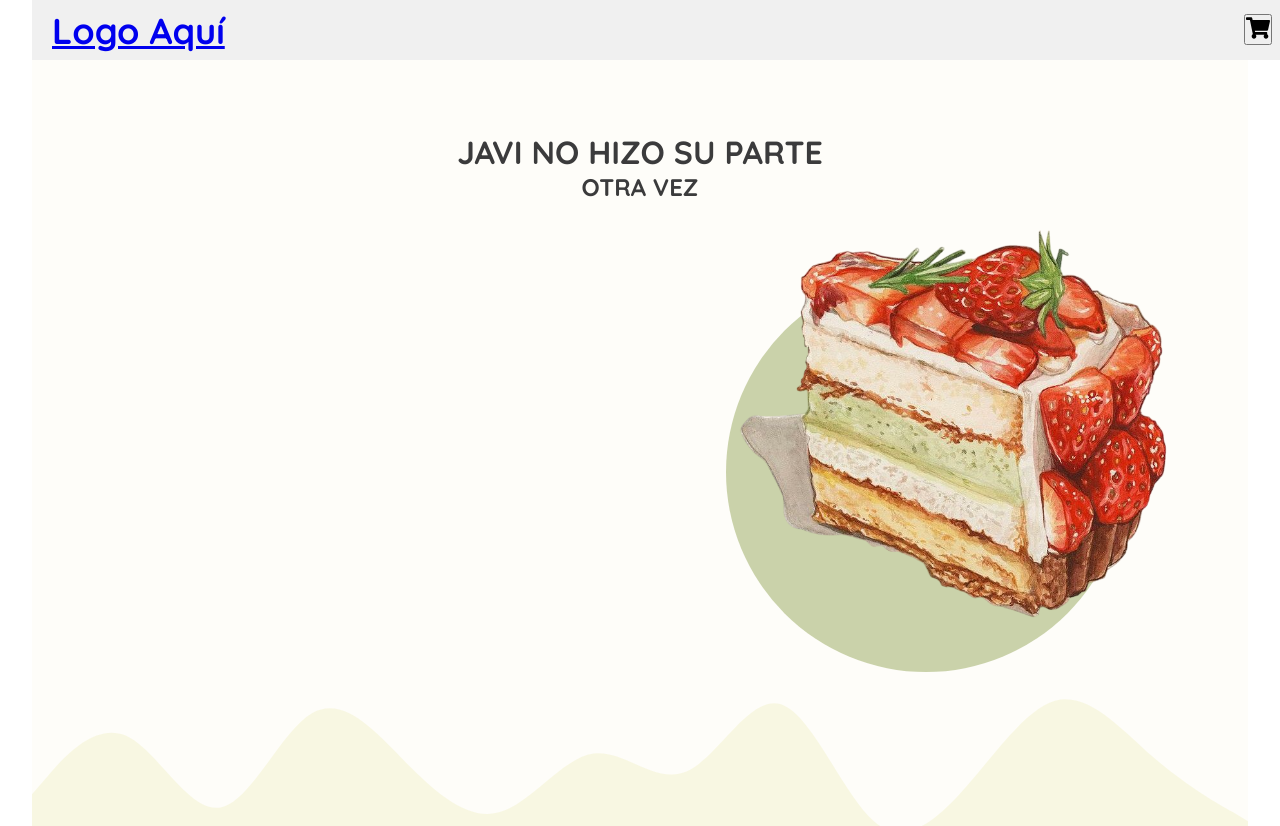
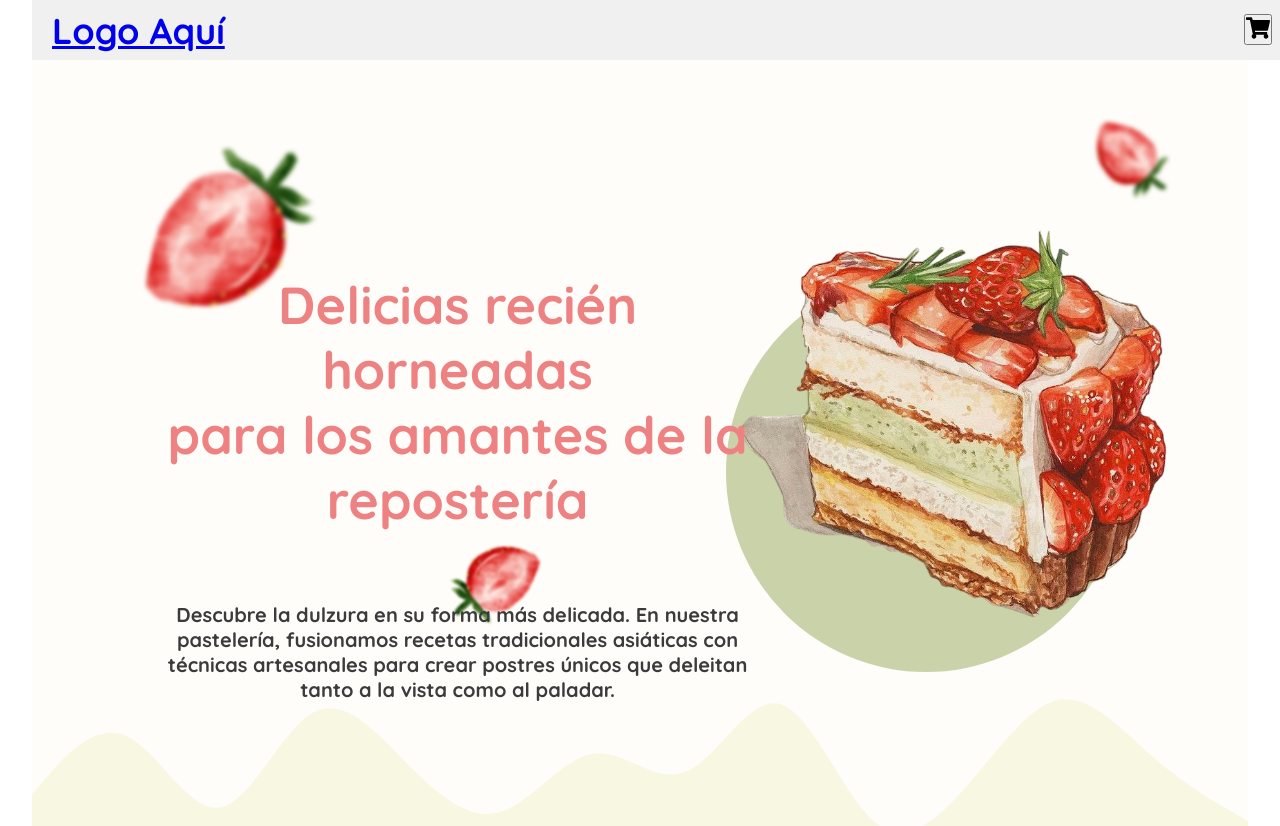
Before and after one commit to KokorikoFC/tiendaConReact, a React (Vite) app: page / in a window 1280 px wide. Shown: the top 826 px of the page. Built offline with nearby package versions, Linux system fonts and the light colour scheme.

Commit message:
Update hero styles

```diff
--- a/src/components/filters/Filters.jsx
+++ b/src/components/filters/Filters.jsx
@@ -2,6 +2,10 @@ import "./Filters.css";
 import { useFilter } from "../../hooks/useFilters.jsx";
 import { PiBreadDuotone } from "react-icons/pi";
 import { LuCakeSlice } from "react-icons/lu";
+import { LuSandwich } from "react-icons/lu";
+import { LuCroissant } from "react-icons/lu";
+
+
 import { useState } from "react";
 
 function Filters() {
@@ -23,8 +27,8 @@ function Filters() {
                     { name: "Todos", value: "all", icon: <PiBreadDuotone /> },
                     { name: "Pastelería", value: "pasteleria", icon: <LuCakeSlice /> },
                     { name: "Panadería", value: "panaderia", icon: <PiBreadDuotone /> },
-                    { name: "Sándwiches", value: "sandwiches", icon: <PiBreadDuotone /> },
-                    { name: "Bollería", value: "bolleria", icon: <PiBreadDuotone /> },
+                    { name: "Sándwiches", value: "sandwiches", icon: <LuSandwich /> },
+                    { name: "Bollería", value: "bolleria", icon: <LuCroissant /> },
                 ].map((category) => (
                     <div
                         key={category.value}
--- a/src/components/home/Home.css
+++ b/src/components/home/Home.css
@@ -14,7 +14,7 @@
     position: relative;
 }
 
-.hero-circle{
+.hero-circle {
     background-color: rgba(182, 192, 137, 0.7);
     height: 400px;
     width: 400px;
@@ -23,12 +23,55 @@
     top: 40%;
     right: 10%;
 }
-.cake-img{
+
+.hero-text {
+    width: 50%;
+    position: absolute;
+    top: 40%;
+    left: 10%;
+    z-index: 2;
+}
+
+h1 {
+    font-size: 52px;
+    color: var(--rojo);
+}
+
+h2 {
+    margin-top: 70px;
+    font-size: 20px;
+}
+
+.cake-img {
     height: 75%;
     position: absolute;
     right: 4%;
     top: 65%;
     transform: translateY(-50%);
+}
+
+.strawberry1 {
+    position: absolute;
+    top: 16%;
+    left: 3%;
+    height: 200px;
+    filter: blur(2px);
+}
+.strawberry2 {
+    position: absolute;
+    top: 15%;
+    right: 3%;
+    height: 90px;
+    rotate: 90deg;
+    filter: blur(2px);
+}
+.strawberry3 {
+    position: absolute;
+    bottom: 0%;
+    left: 30%;
+    height: 100px;
+    rotate: -170deg;
+    filter: blur(1px);
 }
 
 .aboutUs-section {
@@ -113,7 +156,7 @@
     right: 10%;
 }
 
-.subscribe-section{
+.subscribe-section {
     height: 900px;
     margin-top: 100px;
     display: flex;
@@ -122,7 +165,7 @@
     flex-direction: column;
 }
 
-.subscribe-section-cont{
+.subscribe-section-cont {
     height: 70%;
     width: 75%;
     background-image: url("src/assets/img/backGround_green.png");
@@ -133,8 +176,7 @@
     position: relative;
 }
 
-
-.wave1{
+.wave1 {
     height: 200px;
     width: 100%;
     position: absolute;
@@ -142,11 +184,10 @@
     left: 50%;
     transform: translateX(-50%);
     z-index: 3;
-
 }
-.wave2{
+.wave2 {
     height: 200px;
-    width:100%;
+    width: 100%;
     position: absolute;
     bottom: -10%;
     right: 50%;
@@ -154,7 +195,7 @@
     rotate: 180deg;
     z-index: 3;
 }
-.wave3{
+.wave3 {
     height: 100%;
     width: 10%;
     position: absolute;
@@ -163,7 +204,7 @@
     transform: translateX(-50%);
     z-index: 3;
 }
-.wave4{
+.wave4 {
     height: 100%;
     width: 10%;
     position: absolute;
@@ -174,7 +215,7 @@
     z-index: 3;
 }
 
-.subscribe-text-cont{
+.subscribe-text-cont {
     height: 100%;
     width: 100%;
     background-color: rgba(245, 245, 220, 0.434);
@@ -188,10 +229,10 @@
     align-items: center;
 }
 
-.subscribe-text-cont img{
+.subscribe-text-cont img {
     height: 55%;
 }
-.text-cont{
+.text-cont {
     height: 50%;
     width: 55%;
     display: flex;
@@ -201,18 +242,18 @@
     padding: 20px;
     font-weight: 600;
 }
-.text-cont h4{
+.text-cont h4 {
     font-size: 30px;
 }
-.text-cont p{
+.text-cont p {
     font-size: 18px;
 }
-.text-cont hr{
+.text-cont hr {
     width: 15%;
     border: 2px solid var(--rojo);
     margin: 0;
 }
-.text-cont button{
+.text-cont button {
     border: none;
     background-color: var(--rojo);
     padding: 15px 25px;
@@ -223,7 +264,7 @@
     margin-top: 20px;
 }
 
-.text-cont button:hover{
+.text-cont button:hover {
     cursor: pointer;
     background-color: var(--verde);
     transition: all 0.2s;
--- a/src/components/home/Home.jsx
+++ b/src/components/home/Home.jsx
@@ -20,8 +20,13 @@ function Home() {
             <div className="home">
                 <Header />
                 <div className="hero">
-                    <h1>JAVI NO HIZO SU PARTE</h1>
-                    <h2>OTRA VEZ</h2>
+                    <div className="hero-text">
+                    <h1>Delicias recién horneadas <br />para los amantes de la repostería</h1>
+                    <h2>Descubre la dulzura en su forma más delicada. En nuestra pastelería, fusionamos recetas tradicionales asiáticas con técnicas artesanales para crear postres únicos que deleitan tanto a la vista como al paladar.</h2>
+                    </div>
+                    <img className="strawberry1" src="src/assets/img/fresa-Photoroom.png" alt="" />
+                    <img className="strawberry2" src="src/assets/img/fresa-Photoroom.png" alt="" />
+                    <img className="strawberry3" src="src/assets/img/fresa-Photoroom.png" alt="" />
                     <div className="hero-circle"></div>
                     <img className="cake-img" src="src/assets/img/tarta_dibujo-Photoroom.png" alt="" />
                 </div>
```
Also changed, not shown: src/assets/img/fresa-Photoroom.png (added).
